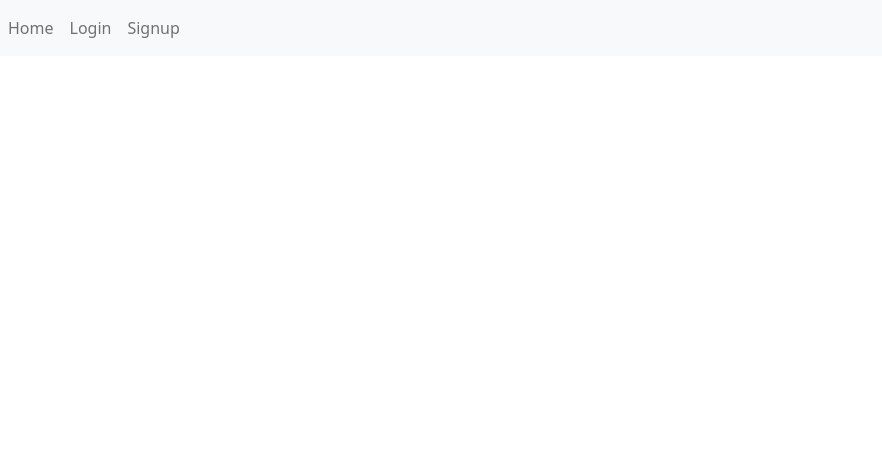
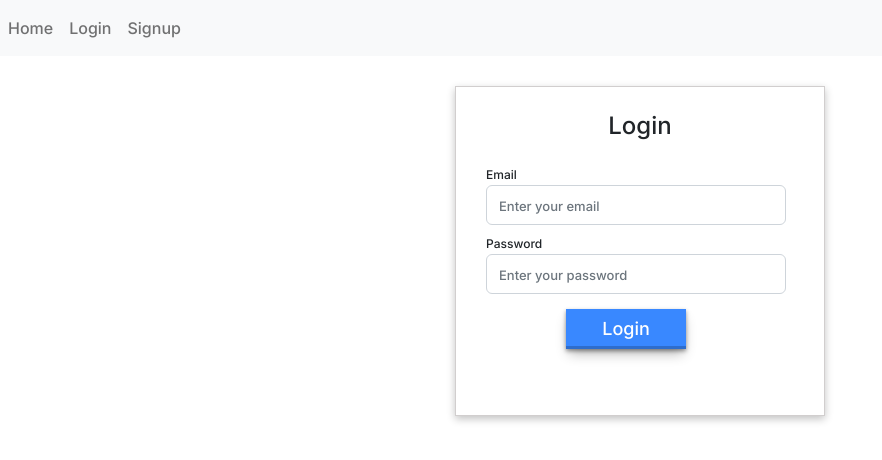
Before and after one commit to AnkitSingh60/GetUpForChange-Assignment, a React (Create React App) app in the folder frontend/: page /login in a window 1280 px wide. Shown: the top 460 px of the page, without its empty margins (0-882 px from the left). Built offline with nearby package versions, Linux system fonts and the light colour scheme; a web font is replaced by a local one.

Commit message:
almost completed

```diff
--- a/frontend/src/App.css
+++ b/frontend/src/App.css
@@ -1,38 +1,74 @@
-.App {
+* {
+  font-family: "Inter", sans-serif;
+  list-style: none;
+  text-decoration: none;
+}
+.box1 {
+  border: 1px solid rgb(209, 206, 206);
+  width: 370px;
+  height: 330px;
+  margin: auto;
+  margin-top: 30px;
+  box-shadow: rgba(0, 0, 0, 0.24) 0px 3px 8px;
+}
+.box2 {
+  border: 1px solid rgb(209, 206, 206);
+  width: 370px;
+  height: 520px;
+  margin: auto;
+  margin-top: 30px;
+  box-shadow: rgba(0, 0, 0, 0.24) 0px 3px 8px;
+}
+.h2Heading {
   text-align: center;
+  margin-top: 25px;
 }
 
-.App-logo {
-  height: 40vmin;
-  pointer-events: none;
+label {
+  margin-left: 30px;
+  font-size: 12px;
+  font-weight: 450;
+  width: 300px;
 }
 
-@media (prefers-reduced-motion: no-preference) {
-  .App-logo {
-    animation: App-logo-spin infinite 20s linear;
-  }
+input {
+  border-color: 1px solid rgb(209, 206, 206);
+  margin-left: 30px;
+  height: 40px;
+  width: 235px;
+  margin-bottom: 5px;
 }
 
-.App-header {
-  background-color: #282c34;
-  min-height: 100vh;
-  display: flex;
-  flex-direction: column;
-  align-items: center;
-  justify-content: center;
-  font-size: calc(10px + 2vmin);
-  color: white;
+.passTC {
+  font-size: 12px;
+  margin-left: 180px;
 }
 
-.App-link {
-  color: #61dafb;
+.loginForm {
+  margin-top: 20px;
+}
+.Loginbutton {
+  margin-left: 110px;
+  margin-top: 10px;
+  background-color: rgb(57, 136, 255);
+  border: none;
+  height: 40px;
+  width: 120px;
+  color: white;
+  font-size: 18px;
+  font-weight: 500;
+  box-shadow: rgba(0, 0, 0, 0.4) 0px 2px 4px,
+    rgba(0, 0, 0, 0.3) 0px 7px 13px -3px, rgba(0, 0, 0, 0.2) 0px -3px 0px inset;
+  cursor: pointer;
 }
 
-@keyframes App-logo-spin {
-  from {
-    transform: rotate(0deg);
-  }
-  to {
-    transform: rotate(360deg);
-  }
+.inputbox {
+  width: 300px;
 }
+
+.logout {
+  margin-right: 30px;
+}
+::placeholder {
+  font-size: 13px;
+}
--- a/frontend/src/components/Home.jsx
+++ b/frontend/src/components/Home.jsx
@@ -1,13 +1,14 @@
-import React from 'react'
-import Navbar from '../components/Navbar'
+import React from "react";
+import Navbar from "../components/Navbar";
 
 const Home = () => {
+  const auth = localStorage.getItem("user");
   return (
     <>
-    <Navbar/>
-    <h1 className="App">Welcome Ankit Singh</h1>
+      <Navbar />
+      <h1 className="App">Welcome Ankit Singh</h1>
     </>
-  )
-}
+  );
+};
 
-export default Home
+export default Home;
--- a/frontend/src/components/Login.jsx
+++ b/frontend/src/components/Login.jsx
@@ -8,10 +8,71 @@ const Login = () => {
 
   const navigate = useNavigate();
 
+  const submitHandler = async (e) => {
+    e.preventDefault();
+
+    let result = await fetch("http://localhost:5000/login", {
+      method: "POST",
+      body: JSON.stringify({ email, password }),
+      headers: {
+        "Content-type": "application/json",
+      },
+    });
+    result = await result.json();
+    console.log("result:", result);
+    if (
+      result.Message ===
+      "Either the email or the password you entered is not correct"
+    ) {
+      alert("Email or Password is invalid!");
+    } else {
+      alert("Logged in successfully");
+      navigate("/");
+    }
+    localStorage.setItem("user", JSON.stringify(result));
+  };
+
 
   return (
     <>
       <Navbar />
+
+      <div className="mainContainer">
+        <div className="box1">
+          <h4 className="h2Heading">Login</h4>
+          <div className="loginForm">
+            <form onSubmit={submitHandler}>
+              <div className="form-group col-md-3">
+                <label for="inputEmail4">Email</label>
+                <input
+                  type="email"
+                  value={email}
+                  onChange={(e) => setEmail(e.target.value)}
+                  className=" inputbox form-control"
+                  placeholder="Enter your email"
+                />
+              </div>
+
+              <div className="form-group col-md-3">
+                <label>Password</label>
+                <input
+                  type="password"
+                  value={password}
+                  onChange={(e) => setPassword(e.target.value)}
+                  className=" inputbox form-control"
+                  placeholder="Enter your password"
+                />
+              </div>
+
+
+              <button className="Loginbutton" type="submit">
+                Login
+              </button>
+            </form>
+          </div>
+        </div>
+      </div>
+
     </>
   );
 };
--- a/frontend/src/components/Register.jsx
+++ b/frontend/src/components/Register.jsx
@@ -0,0 +1,103 @@
+import React, { useState } from "react";
+import { Link, useNavigate } from "react-router-dom";
+import Navbar from "./Navbar";
+
+const Register = () => {
+  const [name, setName] = useState("");
+  const [email, setEmail] = useState("");
+  const [phone, setPhone] = useState("");
+  const [password, setPassword] = useState("");
+  const [confirmPassword, setconfirmPassword] = useState("");
+
+  const navigate = useNavigate();
+
+  const submitHandler = async (e) => {
+    e.preventDefault();
+    // console.log("Hey kiddo");
+
+    let result = await fetch("http://localhost:5000/register", {
+      method: "POST",
+      body: JSON.stringify({ name, email, phone, password }),
+      headers: {
+        "Content-type": "application/json",
+      },
+    });
+    result = await result.json();
+    console.log("result:", result);
+
+    localStorage.setItem("user", JSON.stringify(result));
+
+    alert("Signup successfully");
+    navigate("/login");
+  };
+
+
+  return (
+    <>
+      <Navbar />
+
+      <div className="mainContainer">
+        <div className="box2">
+          <h4 className="h2Heading">Sign Up</h4>
+          <div className="loginForm">
+            <form onSubmit={submitHandler}>
+              <div className="form-group col-md-3">
+                <label>Name</label>
+                <input
+                  type="name"
+                  value={name}
+                  onChange={(e) => setName(e.target.value)}
+                  className=" inputbox form-control"
+                  placeholder="Enter your name"
+                />
+                <label for="inputEmail4">Email</label>
+                <input
+                  type="email"
+                  value={email}
+                  onChange={(e) => setEmail(e.target.value)}
+                  className=" inputbox form-control"
+                  placeholder="Enter your email"
+                />
+              </div>
+              <div className="form-group col-md-3">
+                <label for="inputEmail4">Phone</label>
+                <input
+                  type="number"
+                  value={phone}
+                  onChange={(e) => setPhone(e.target.value)}
+                  className=" inputbox form-control"
+                  placeholder="Enter your phone number"
+                />
+              </div>
+
+              <div className="form-group col-md-3">
+                <label for="inputEmail4">Password</label>
+                <input
+                  type="password"
+                  value={password}
+                  onChange={(e) => setPassword(e.target.value)}
+                  className=" inputbox form-control"
+                  placeholder="Enter your password"
+                />
+                <label for="inputEmail4">Confirm Password</label>
+                <input
+                  type="password"
+                  value={confirmPassword}
+                  onChange={(e) => setconfirmPassword(e.target.value)}
+                  className=" inputbox form-control"
+                  placeholder="Confirm your password"
+                />
+              </div>
+
+              <button className="Loginbutton" type="submit">
+                Sign Up
+              </button>
+            </form>
+          </div>
+        </div>
+      </div>
+    </>
+  );
+};
+
+export default Register;
```
